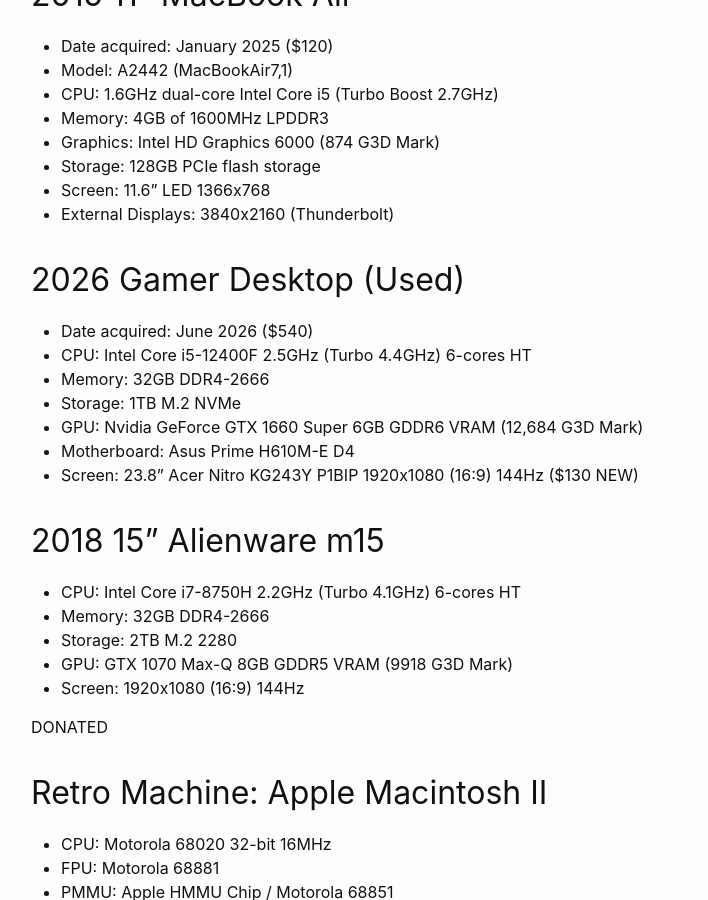
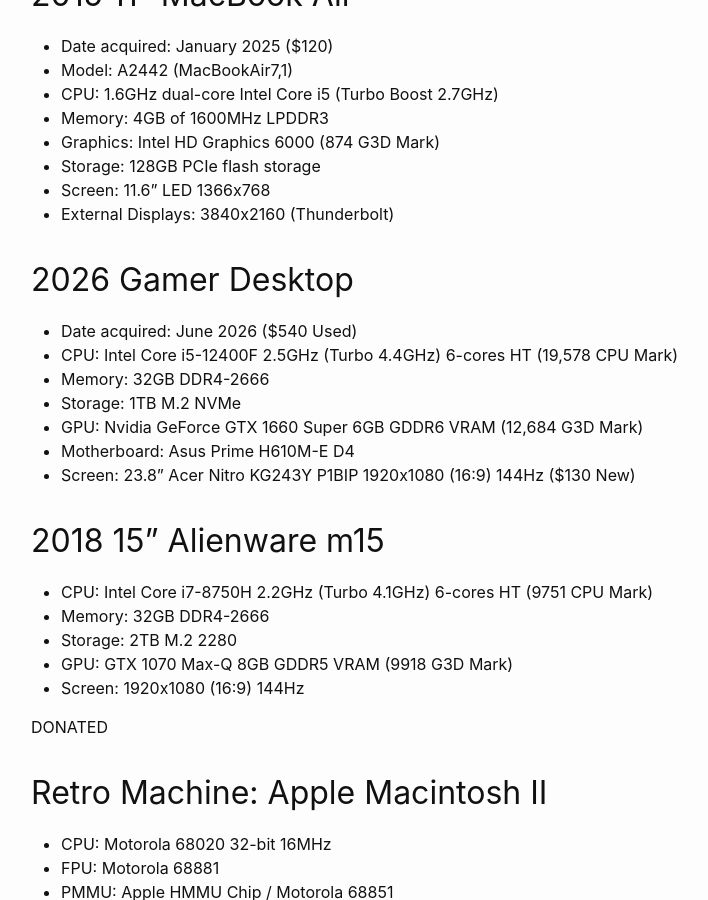
Before and after one commit to ekbann/ekbann.github.io, a Jekyll site: the page built from _posts/2024-02-11-my-computers.md, in a window 1280 px wide and 900 px high, scrolled down 2486 px. Shown: the whole window, without its empty margins (239-947 px from the left). Built offline with Jekyll 4.4.1, drawn with Linux system fonts in a browser that asks for light colours; some of the changed text lies outside the part shown.

Commit message:
Update 2024-02-11-my-computers.md

```diff
--- a/_posts/2024-02-11-my-computers.md
+++ b/_posts/2024-02-11-my-computers.md
@@ -81,19 +81,19 @@ Comparable to: 14" MacBook Pro M4 10/10/16/24GB/512GB ($1,800)
 - Screen: 11.6" LED 1366x768
 - External Displays: 3840x2160 (Thunderbolt)
 
-## 2026 Gamer Desktop (Used)
+## 2026 Gamer Desktop
 
-- Date acquired: June 2026 ($540)
-- CPU: Intel Core i5-12400F 2.5GHz (Turbo 4.4GHz) 6-cores HT
+- Date acquired: June 2026 ($540 Used)
+- CPU: Intel Core i5-12400F 2.5GHz (Turbo 4.4GHz) 6-cores HT (19,578 CPU Mark)
 - Memory: 32GB DDR4-2666
 - Storage: 1TB M.2 NVMe
 - GPU: Nvidia GeForce GTX 1660 Super 6GB GDDR6 VRAM (12,684 G3D Mark)
 - Motherboard: Asus Prime H610M-E D4
-- Screen: 23.8" Acer Nitro KG243Y P1BIP 1920x1080 (16:9) 144Hz ($130 NEW)
+- Screen: 23.8" Acer Nitro KG243Y P1BIP 1920x1080 (16:9) 144Hz ($130 New)
 
 ## 2018 15" Alienware m15
 
-- CPU: Intel Core i7-8750H 2.2GHz (Turbo 4.1GHz) 6-cores HT
+- CPU: Intel Core i7-8750H 2.2GHz (Turbo 4.1GHz) 6-cores HT (9751 CPU Mark)
 - Memory: 32GB DDR4-2666
 - Storage: 2TB M.2 2280
 - GPU: GTX 1070 Max-Q 8GB GDDR5 VRAM (9918 G3D Mark)
```
Also changed, not shown: other parts of _posts/2024-02-11-my-computers.md (+1 -1 lines).
